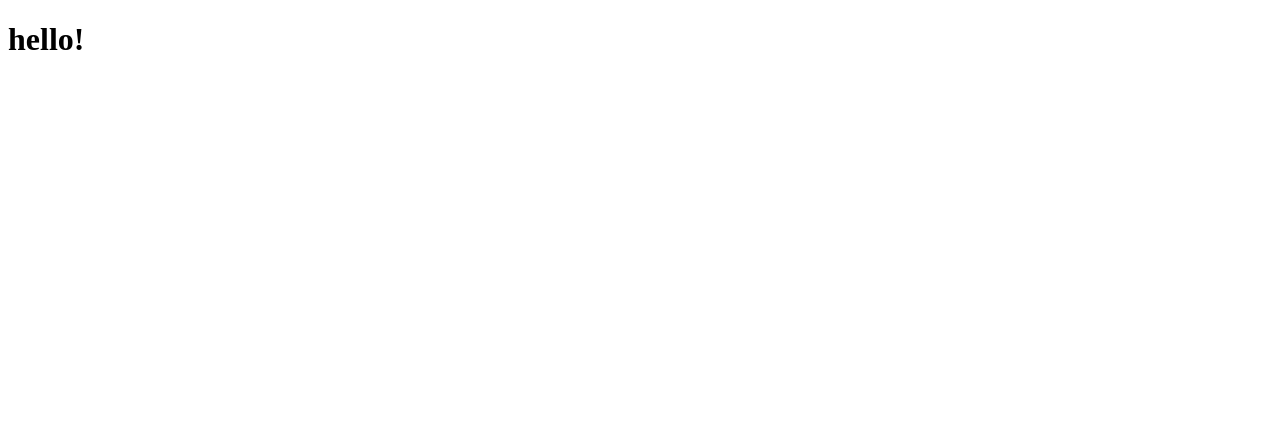
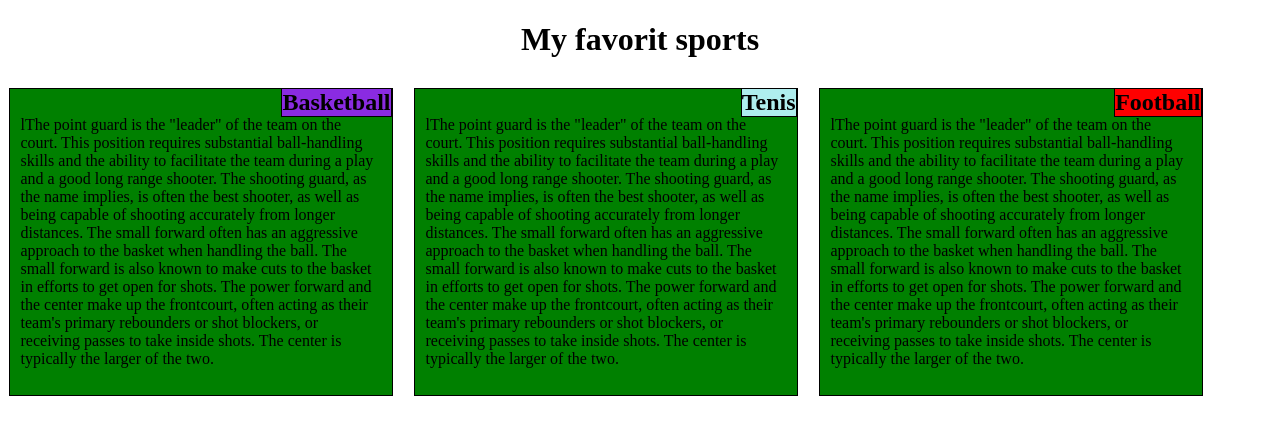
Before and after one commit to Babookar/PRO-coursera.github.io, a plain HTML site: page index.html in a window 1280 px wide. Drawn offline with Linux system fonts and the light colour scheme.

Commit message:
my first changes on the assignement 2

```diff
--- a/index.html
+++ b/index.html
@@ -3,9 +3,28 @@
 <head>
 	<meta charset="utf-8">
 	<meta name="viewport" content="width=device-width, initial-scale=1">
-	<title>hello wordl!</title>
+	<link href="style.css" rel="stylesheet" type="text/css">
+
+	<title>Assignment solution for module 2</title>
 </head>
 <body>
-   <h1>hello!</h1>
+
+	<header><h1>My favorit sports</h1>
+	</header>
+
+
+	<section id="sec1">
+		<h2 class="basket">Basketball</h2>
+		<p>lThe point guard is the "leader" of the team on the court. This position requires substantial ball-handling skills and the ability to facilitate the team during a play and a good long range shooter. The shooting guard, as the name implies, is often the best shooter, as well as being capable of shooting accurately from longer distances. The small forward often has an aggressive approach to the basket when handling the ball. The small forward is also known to make cuts to the basket in efforts to get open for shots. The power forward and the center make up the frontcourt, often acting as their team's primary rebounders or shot blockers, or receiving passes to take inside shots. The center is typically the larger of the two.</p>
+	</section>
+	<section id="sec2">
+		<h2 class="tenis">Tenis</h2>
+		 <p>lThe point guard is the "leader" of the team on the court. This position requires substantial ball-handling skills and the ability to facilitate the team during a play and a good long range shooter. The shooting guard, as the name implies, is often the best shooter, as well as being capable of shooting accurately from longer distances. The small forward often has an aggressive approach to the basket when handling the ball. The small forward is also known to make cuts to the basket in efforts to get open for shots. The power forward and the center make up the frontcourt, often acting as their team's primary rebounders or shot blockers, or receiving passes to take inside shots. The center is typically the larger of the two.</p>
+	</section>
+	<section id="sec3">
+		<h2 class="foot">Football</h2>
+		<p>lThe point guard is the "leader" of the team on the court. This position requires substantial ball-handling skills and the ability to facilitate the team during a play and a good long range shooter. The shooting guard, as the name implies, is often the best shooter, as well as being capable of shooting accurately from longer distances. The small forward often has an aggressive approach to the basket when handling the ball. The small forward is also known to make cuts to the basket in efforts to get open for shots. The power forward and the center make up the frontcourt, often acting as their team's primary rebounders or shot blockers, or receiving passes to take inside shots. The center is typically the larger of the two.</p>
+	</section>
+
 </body>
 </html>
--- a/style.css
+++ b/style.css
@@ -0,0 +1,91 @@
+*{
+	box-sizing: border-box;
+}
+body{
+	margin: 0px;
+	padding: 0px;
+
+
+}
+
+
+
+.basket{
+ 	border: 1px solid black;
+ 	position:absolute;
+	top:-21px;
+	right: 0px;
+    background-color: blueviolet;
+}
+.tenis{
+ 	border: 1px solid black;
+ 	position:absolute;
+	top:-21px;
+	right: 0px;
+    background-color: paleturquoise;
+}
+.foot{
+ 	border: 1px solid black;
+ 	position:absolute;
+	top:-21px;
+	right: 0px;
+    background-color: red;
+}
+
+header{
+	text-align: center;
+}
+@media screen and (min-width: 992px){
+    #sec1, #sec2, #sec3{
+    	display:inline-block;
+width: 30%;
+height:100%;
+border: 1px solid black;
+margin:8.5px;
+background-color:green ;
+padding: 11px;
+position: relative;
+
+
+}
+}
+@media screen and (min-width: 768px) and (max-width: 991px){
+
+	#sec1, #sec2 {
+
+display: inline-block;
+width: 30%;
+height: 100%;
+border: 1px solid black;
+margin:8.5px;
+background-color:green ;
+padding: 11px;
+position: relative;
+
+
+
+}
+#sec3{
+	display: block;
+	width: 100%;
+   height: 100%;
+border: 1px solid black;
+margin:8.5px;
+background-color:green ;
+padding: 11px;
+}
+}
+@media screen and (max-width: 767px){
+
+   #sec1, #sec2, #sec3{
+    	display: block;
+width: 30%;
+height:100%;
+border: 1px solid black;
+margin:8.5px;
+background-color:green ;
+padding: 11px;
+position: relative;
+
+}
+}
```
